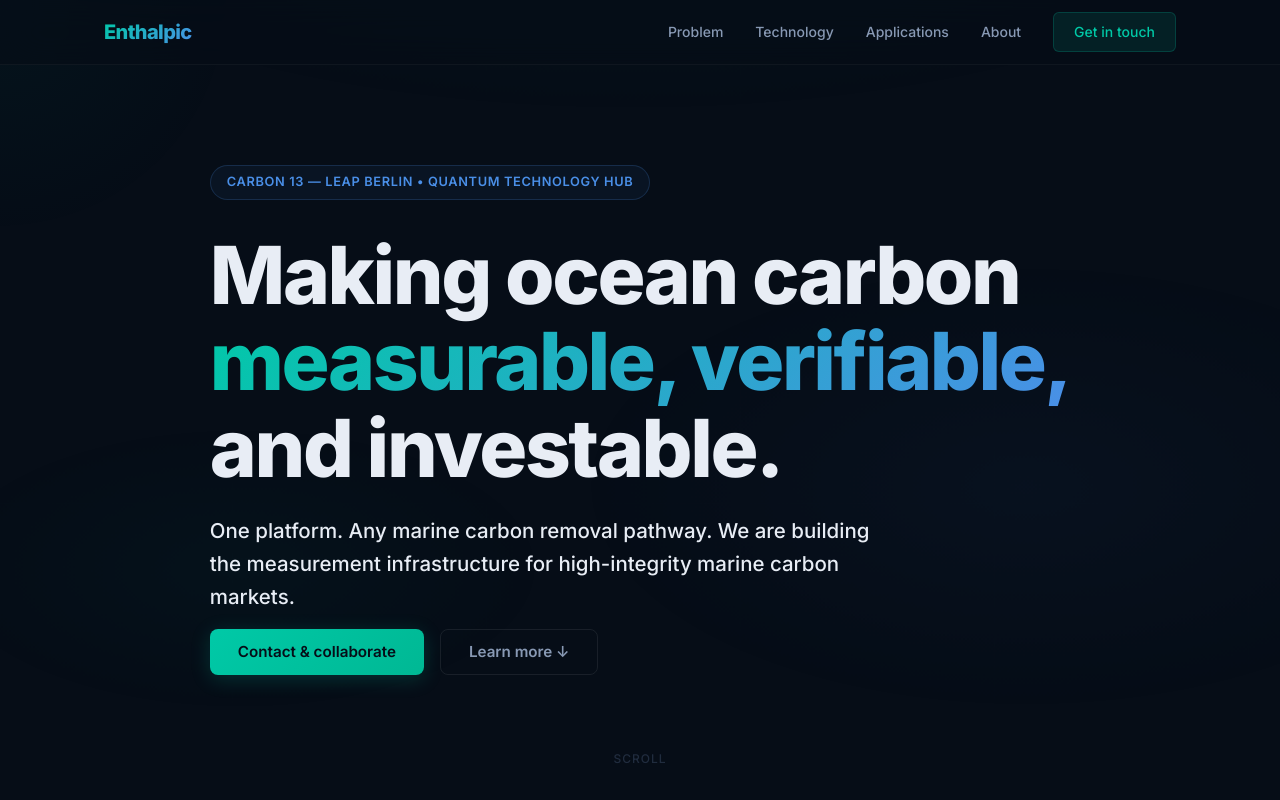
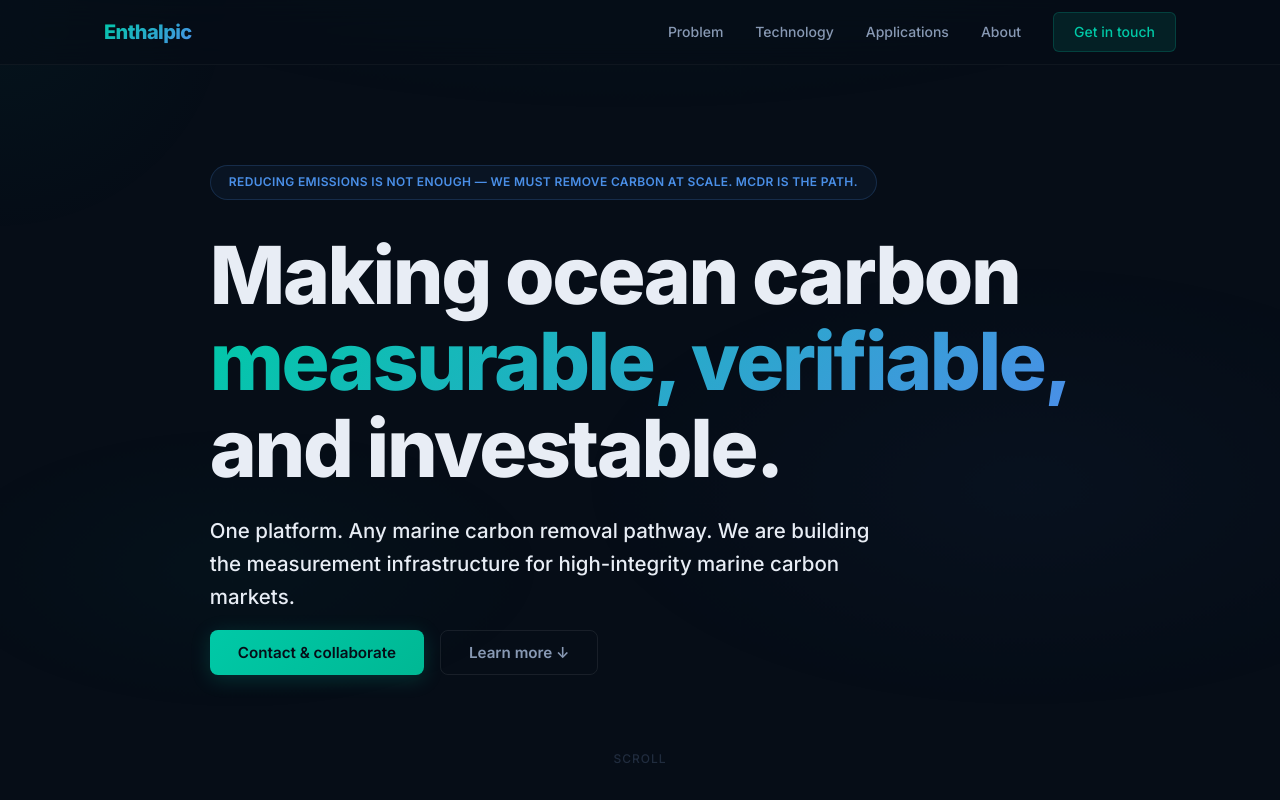
Before and after one commit to arobadora/enthalpic, a website: page index.html in a window 1280 px wide. Shown: the top 800 px of the page. Drawn offline with Linux system fonts and the light colour scheme.

Commit message:
Update hero badge with climate urgency message

```diff
--- a/index.html
+++ b/index.html
@@ -52,7 +52,7 @@
   <section class="hero" aria-label="Hero">
     <div class="hero-bg"></div>
     <div class="container">
-      <div class="hero-badge">Carbon 13 &mdash; LEAP Berlin &bull; Quantum Technology Hub</div>
+      <div class="hero-badge">Reducing emissions is not enough &mdash; we must remove carbon at scale. mCDR is the path.</div>
       <h1>
         Making ocean carbon<br />
         <span class="text-gradient">measurable, verifiable,</span><br />
@@ -87,7 +87,7 @@
           Meeting climate objectives requires not just reducing emissions, but actively removing carbon already in the atmosphere. Marine carbon dioxide removal (mCDR) offers some of the most scalable and durable pathways to close the gap.
         </p>
         <p>
-          Marine-based carbon dioxide removal (mCDR) spans nature-based pathways — biomass growth, ocean fertilization,
+          mCDR spans nature-based pathways — biomass growth, ocean fertilization,
           blue carbon — and engineered pathways — ocean alkalinity enhancement, electrochemical
           capture, biomass burial. All are scaling. All face the same bottleneck: buyers, regulators,
           and insurers need direct, in-situ evidence that carbon is removed and stays removed.
--- a/styles.css
+++ b/styles.css
@@ -224,16 +224,18 @@ h1, h2, h3, h4 {
 
 .hero-badge {
   display: inline-block;
-  font-size: 0.8rem;
+  font-size: 0.75rem;
   font-weight: 600;
-  letter-spacing: 0.05em;
+  letter-spacing: 0.03em;
   text-transform: uppercase;
   color: #4a8fe7;
   border: 1px solid rgba(74, 143, 231, 0.2);
-  padding: 6px 16px;
+  padding: 8px 18px;
   border-radius: 100px;
   margin-bottom: 32px;
   background: rgba(74, 143, 231, 0.06);
+  max-width: 100%;
+  line-height: 1.4;
 }
 
 .hero h1 {
```
